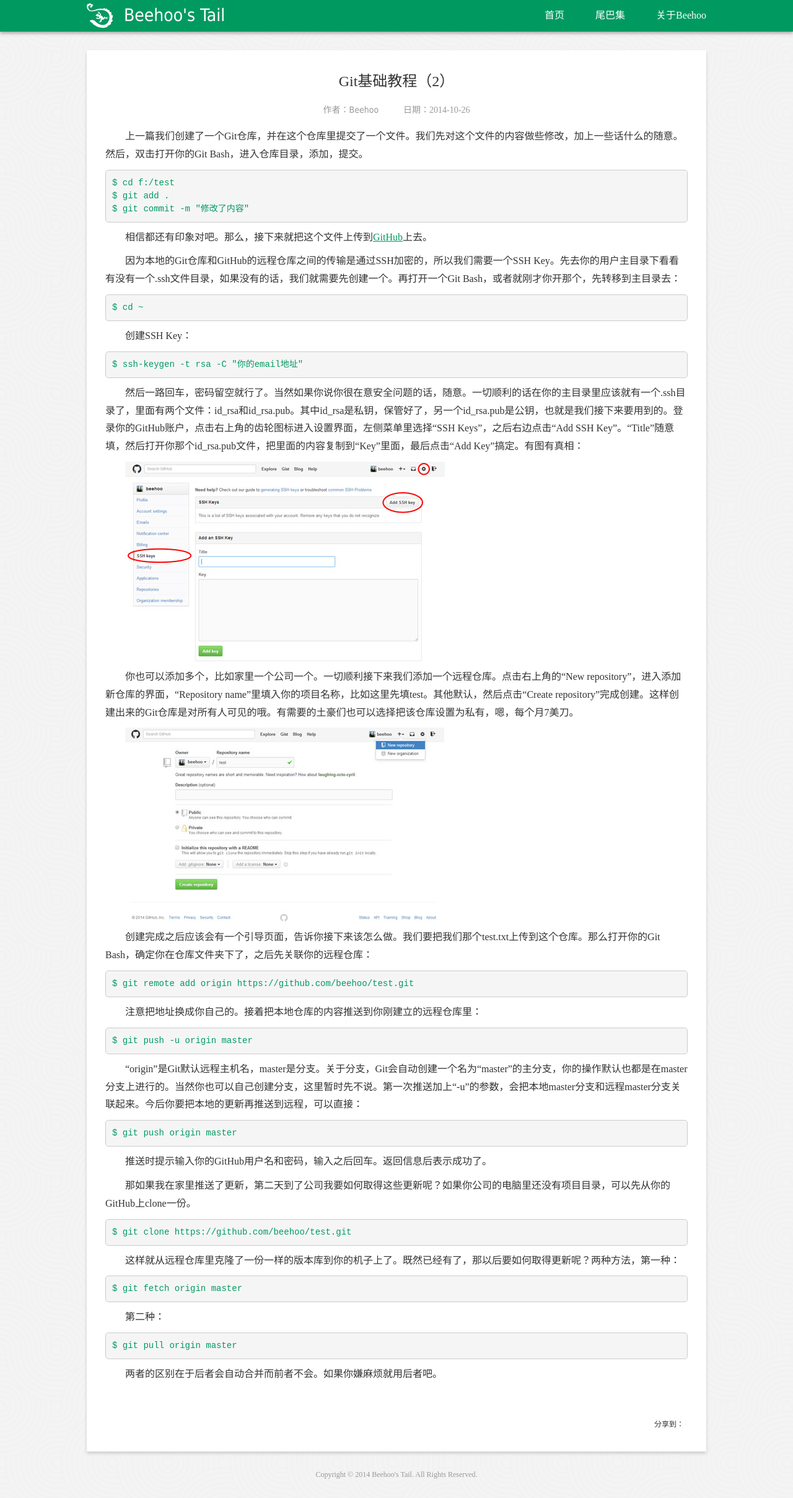
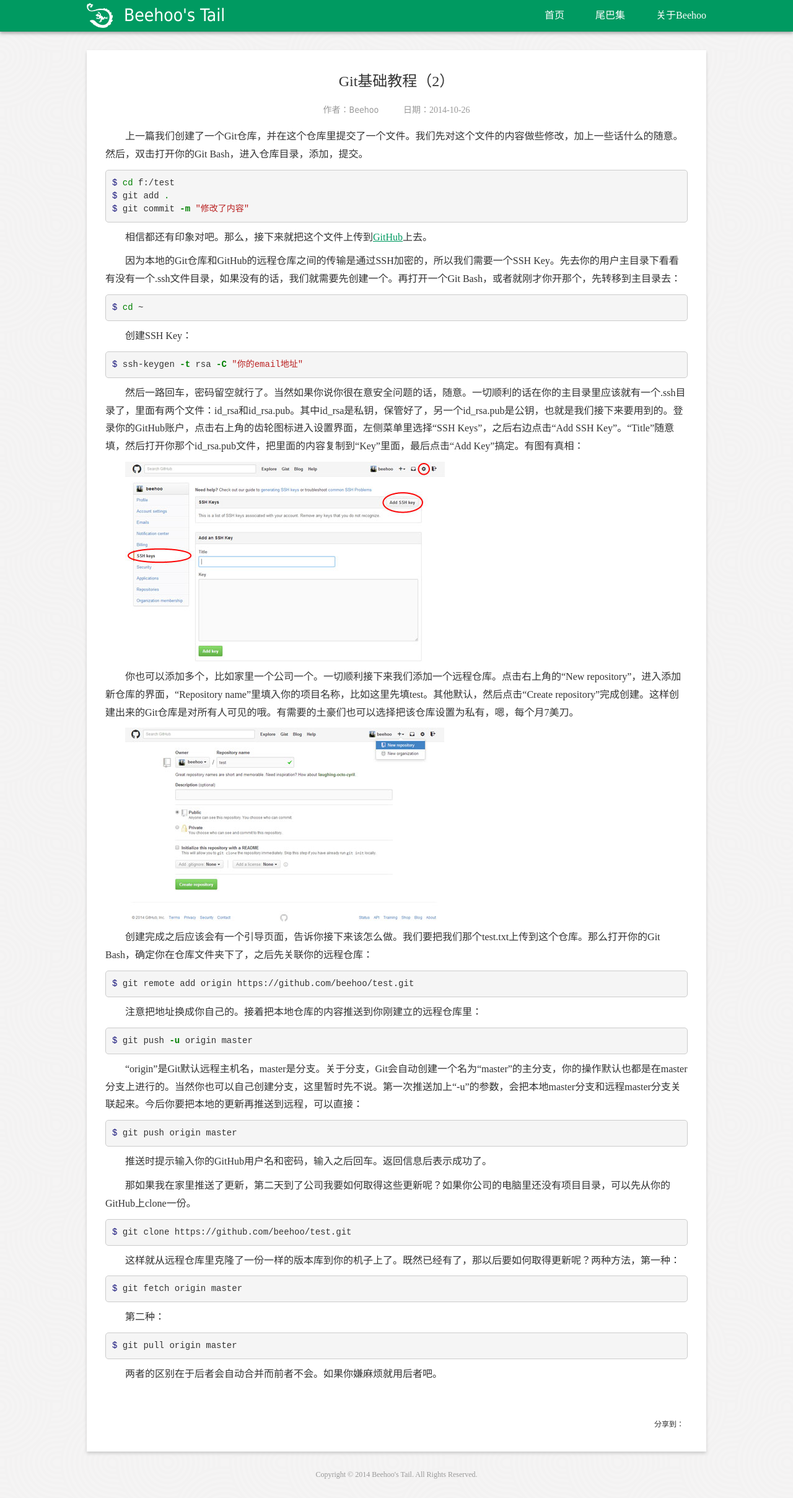
Before and after one commit to beehoo/beehoo.github.io, a Jekyll site: the page built from _posts/2014-10-26-Git-2.md, in a window 1280 px wide. Shown: the whole page at 62% size. Built offline with Jekyll 4.4.1, drawn with Linux system fonts in a browser that asks for light colours; some web fonts are replaced; Markdown is read by kramdown in place of the engine named in the settings; comment, search, counter and statistics services are not loaded.

Commit message:
加入highlight，修改文件名称为英文

```diff
--- a/_posts/2014-10-26-Git基础-2.md
+++ b/_posts/2014-10-26-Git-2.md
@@ -8,19 +8,25 @@
 
 上一篇我们创建了一个Git仓库，并在这个仓库里提交了一个文件。我们先对这个文件的内容做些修改，加上一些话什么的随意。然后，双击打开你的Git Bash，进入仓库目录，添加，提交。
 
-	$ cd f:/test
-	$ git add .
-	$ git commit -m "修改了内容"
+{% highlight bash %}
+$ cd f:/test
+$ git add .
+$ git commit -m "修改了内容"
+{% endhighlight %}
 
 相信都还有印象对吧。那么，接下来就把这个文件上传到[GitHub](https://github.com "GitHub")上去。
 
 因为本地的Git仓库和GitHub的远程仓库之间的传输是通过SSH加密的，所以我们需要一个SSH Key。先去你的用户主目录下看看有没有一个.ssh文件目录，如果没有的话，我们就需要先创建一个。再打开一个Git Bash，或者就刚才你开那个，先转移到主目录去：
 
-	$ cd ~
+{% highlight bash %}
+$ cd ~
+{% endhighlight %}
 
 创建SSH Key：
 
-	$ ssh-keygen -t rsa -C "你的email地址"
+{% highlight bash %}
+$ ssh-keygen -t rsa -C "你的email地址"
+{% endhighlight %}
 
 然后一路回车，密码留空就行了。当然如果你说你很在意安全问题的话，随意。一切顺利的话在你的主目录里应该就有一个.ssh目录了，里面有两个文件：id_rsa和id_rsa.pub。其中id_rsa是私钥，保管好了，另一个id_rsa.pub是公钥，也就是我们接下来要用到的。登录你的GitHub账户，点击右上角的齿轮图标进入设置界面，左侧菜单里选择“SSH Keys”，之后右边点击“Add SSH Key”。“Title”随意填，然后打开你那个id_rsa.pub文件，把里面的内容复制到“Key”里面，最后点击“Add Key”搞定。有图有真相：
 
@@ -32,28 +38,40 @@
 
 创建完成之后应该会有一个引导页面，告诉你接下来该怎么做。我们要把我们那个test.txt上传到这个仓库。那么打开你的Git Bash，确定你在仓库文件夹下了，之后先关联你的远程仓库：
 
-	$ git remote add origin https://github.com/beehoo/test.git
+{% highlight bash %}
+$ git remote add origin https://github.com/beehoo/test.git
+{% endhighlight %}
 
 注意把地址换成你自己的。接着把本地仓库的内容推送到你刚建立的远程仓库里：
 
-	$ git push -u origin master
+{% highlight bash %}
+$ git push -u origin master
+{% endhighlight %}
 
 “origin”是Git默认远程主机名，master是分支。关于分支，Git会自动创建一个名为“master”的主分支，你的操作默认也都是在master分支上进行的。当然你也可以自己创建分支，这里暂时先不说。第一次推送加上“-u”的参数，会把本地master分支和远程master分支关联起来。今后你要把本地的更新再推送到远程，可以直接：
 
-	$ git push origin master
+{% highlight bash %}
+$ git push origin master
+{% endhighlight %}
 
 推送时提示输入你的GitHub用户名和密码，输入之后回车。返回信息后表示成功了。
 
 那如果我在家里推送了更新，第二天到了公司我要如何取得这些更新呢？如果你公司的电脑里还没有项目目录，可以先从你的GitHub上clone一份。
 
-	$ git clone https://github.com/beehoo/test.git
+{% highlight bash %}
+$ git clone https://github.com/beehoo/test.git
+{% endhighlight %}
 
 这样就从远程仓库里克隆了一份一样的版本库到你的机子上了。既然已经有了，那以后要如何取得更新呢？两种方法，第一种：
 
-	$ git fetch origin master
+{% highlight bash %}
+$ git fetch origin master
+{% endhighlight %}
 
 第二种：
 
-	$ git pull origin master
+{% highlight bash %}
+$ git pull origin master
+{% endhighlight %}
 
 两者的区别在于后者会自动合并而前者不会。如果你嫌麻烦就用后者吧。
--- a/css/style.css
+++ b/css/style.css
@@ -45,7 +45,7 @@
 .post_content a {color:#009a61; text-decoration:underline;}
 .post_content p img {vertical-align:middle;}
 .post_content pre {margin-bottom:10px; background:#f5f5f5; border:1px solid #ccc; border-radius:5px; padding:10px;}
-.post_content code {font-size:14px; line-height:150%; color:#009a61;}
+.post_content code {font-size:14px; line-height:150%;}
 .post_content strong {color:#009a61; font-weight:500;}
 .post_info {color:#999; font-size:14px; margin-bottom:20px;}
 .post_info span {margin:0 20px;}
```
Also changed, not shown: _posts/2014-10-25-Git-1.md (renamed from _posts/2014-10-25-Git基础-1.md, +26 -12 lines), _posts/2014-10-26-web-storage.md (+36 -26 lines), 8 other files.
